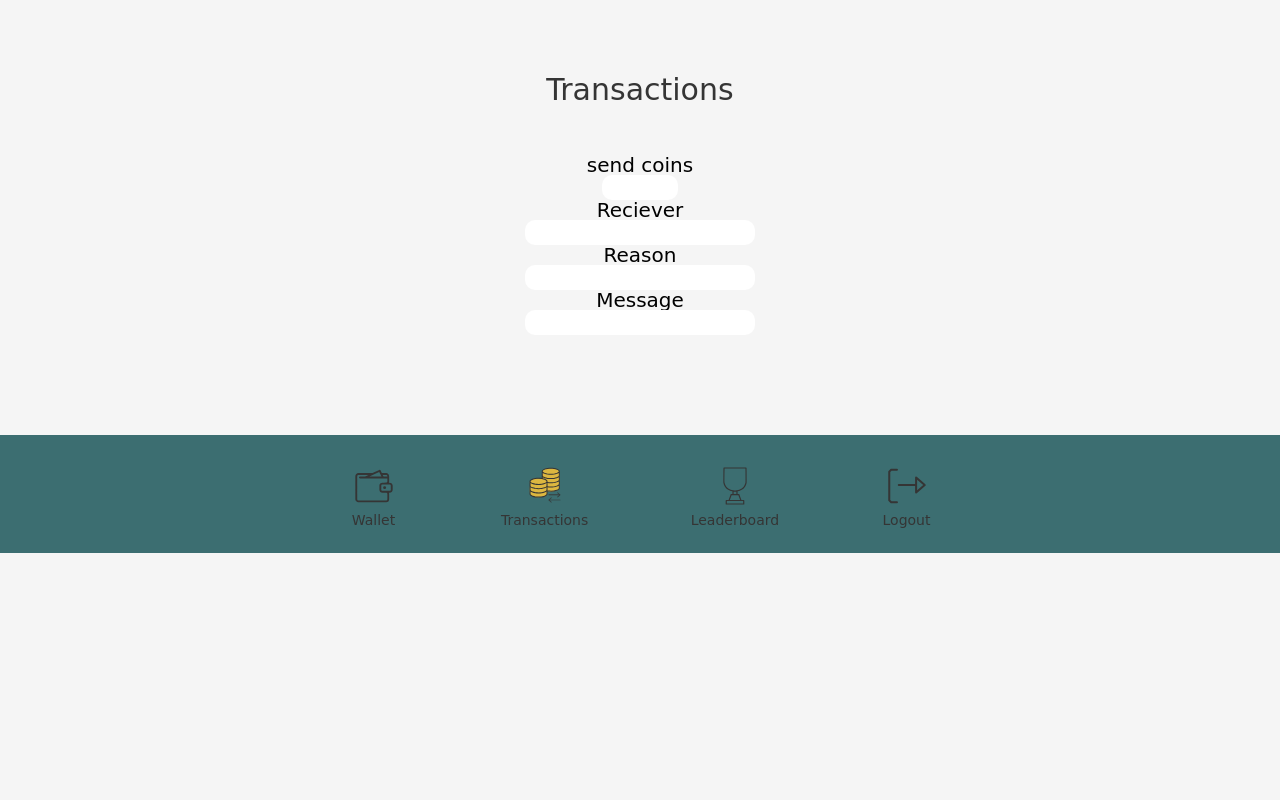
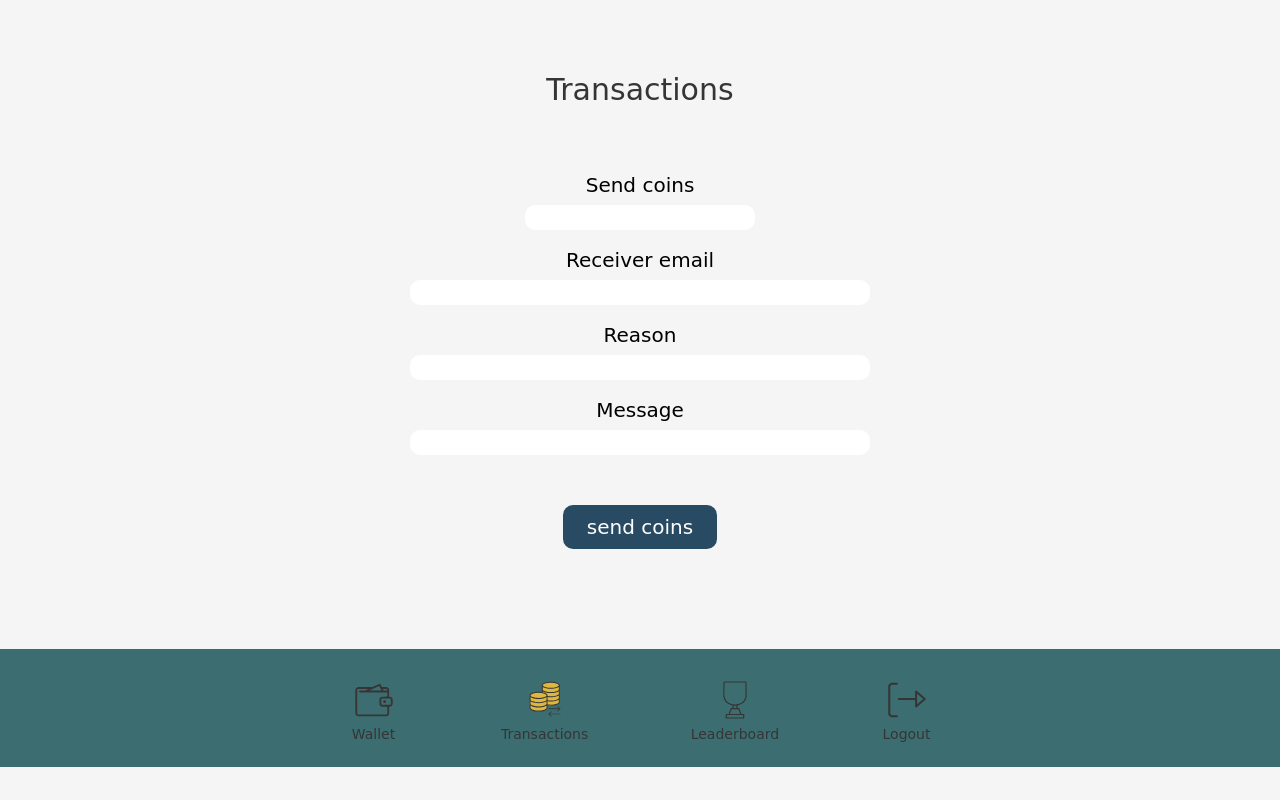
Before and after one commit to jonathanverhaegen/imdcurrency, a Node server app: page /transfers.html in a window 1280 px wide. Run offline with Node 20, Linux system fonts and the light colour scheme; data that the repository does not hold is empty; some libraries are stand-ins or nearby versions.

Commit message:
user can now transfer coins via the receiver mail

```diff
--- a/public/index.html
+++ b/public/index.html
@@ -16,7 +16,7 @@
         <h2 class="intertitle">Current balance</h2>
 
         <p class="userAmount">120</p>
-        <a class="btn btn--send" href="" >Send coins</a>
+        <a class="btn btn--send" href="transfers.html" >Send coins</a>
     </div>
 
 
--- a/public/javascripts/app.js
+++ b/public/javascripts/app.js
@@ -20,116 +20,116 @@
 
 
 
-// //transfers ophalen
-// fetch('http://localhost:3000/api/v1/transfers', {
-//     "headers": {
-//         'Authorization': 'Bearer ' + localStorage.getItem('token')
-//     }
-// }).then(result => {
-//     return result.json();
-// }).then(json => {
-//     // console.log(json);
+//transfers ophalen
+fetch('http://localhost:3000/api/v1/transfers', {
+    "headers": {
+        'Authorization': 'Bearer ' + localStorage.getItem('token')
+    }
+}).then(result => {
+    return result.json();
+}).then(json => {
+    // console.log(json);
 
-//     let transfers = json.data.transfers;
-//     let userId = json.user;
+    let transfers = json.data.transfers;
+    let userId = json.user;
 
-//     //lopen over de transfers
-//     transfers.forEach((transfer) => {
-//         let amount = transfer.amount;
-//         let senderId = transfer.senderId;
-//         let receiverId = transfer.receiverId;
+    //lopen over de transfers
+    transfers.forEach((transfer) => {
+        let amount = transfer.amount;
+        let senderId = transfer.senderId;
+        let receiverId = transfer.receiverId;
 
-//         let recentList = document.querySelector(".recent__list");
+        let recentList = document.querySelector(".recent__list");
 
-//         //checken of het verstuurd is of ontvangen
-//         if(senderId === userId){
-//             //verstuurd dus moet de tekst in roodz
+        //checken of het verstuurd is of ontvangen
+        if(senderId === userId){
+            //verstuurd dus moet de tekst in roodz
 
-//             let recent = document.createElement('li');
-//             let recentAmount = document.createElement('p');
-//             let recentName = document.createElement('p');
+            let recent = document.createElement('li');
+            let recentAmount = document.createElement('p');
+            let recentName = document.createElement('p');
 
-//             recent.className = "recent";
-//             recentAmount.className = "recent__amount";
-//             recentName.className = "recent__name";
+            recent.className = "recent";
+            recentAmount.className = "recent__amount";
+            recentName.className = "recent__name";
 
-//             recentList.appendChild(recent);
-//             recent.appendChild(recentName);
-//             recent.append(recentAmount);
+            recentList.appendChild(recent);
+            recent.appendChild(recentName);
+            recent.append(recentAmount);
 
-//             //naam van de reciever gaan halen en invullen
+            //naam van de reciever gaan halen en invullen
 
-//                 fetch('http://localhost:3000/api/v1/users/' + receiverId, {
-//                 "headers": {
-//                     'Authorization': 'Bearer ' + localStorage.getItem('token')
-//                 }
-//                 }).then(result => {
-//                     return result.json();
-//                 }).then(json => {
-//                     console.log(json);
-//                    let firstName = json.user.firstname;
-//                    recentName.innerHTML = firstName;
-//                 }).catch(error => {
+                fetch('http://localhost:3000/api/v1/users/' + receiverId, {
+                "headers": {
+                    'Authorization': 'Bearer ' + localStorage.getItem('token')
+                }
+                }).then(result => {
+                    return result.json();
+                }).then(json => {
+                    console.log(json);
+                   let firstName = json.user.firstname;
+                   recentName.innerHTML = firstName;
+                }).catch(error => {
 
-//                     console.log(error)
+                    console.log(error)
 
-//                 })
+                })
 
 
 
-//             //amount invullen en inkleuren
-//             recentAmount.innerHTML = "-" + amount;
-//             recentAmount.style.color = "#C83E4D"
+            //amount invullen en inkleuren
+            recentAmount.innerHTML = "-" + amount;
+            recentAmount.style.color = "#C83E4D"
 
 
-//         }
+        }
 
-//         if(receiverId === userId){
-//             let recent = document.createElement('li');
-//             let recentAmount = document.createElement('p');
-//             let recentName = document.createElement('p');
+        if(receiverId === userId){
+            let recent = document.createElement('li');
+            let recentAmount = document.createElement('p');
+            let recentName = document.createElement('p');
 
-//             recent.className = "recent";
-//             recentAmount.className = "recent__amount";
-//             recentName.className = "recent__name";
+            recent.className = "recent";
+            recentAmount.className = "recent__amount";
+            recentName.className = "recent__name";
 
-//             recentList.appendChild(recent);
-//             recent.appendChild(recentName);
-//             recent.append(recentAmount);
+            recentList.appendChild(recent);
+            recent.appendChild(recentName);
+            recent.append(recentAmount);
 
-//             //naam van de reciever gaan halen en invullen
+            //naam van de reciever gaan halen en invullen
 
-//                 fetch('http://localhost:3000/api/v1/users/' + senderId, {
-//                 "headers": {
-//                     'Authorization': 'Bearer ' + localStorage.getItem('token')
-//                 }
-//                 }).then(result => {
-//                     return result.json();
-//                 }).then(json => {
+                fetch('http://localhost:3000/api/v1/users/' + senderId, {
+                "headers": {
+                    'Authorization': 'Bearer ' + localStorage.getItem('token')
+                }
+                }).then(result => {
+                    return result.json();
+                }).then(json => {
 
-//                    let firstName = json.user.firstname;
-//                    recentName.innerHTML = firstName;
-//                 }).catch(error => {
+                   let firstName = json.user.firstname;
+                   recentName.innerHTML = firstName;
+                }).catch(error => {
 
-//                     console.log(error)
+                    console.log(error)
 
-//                 })
+                })
 
 
 
-//             //amount invullen en inkleuren
-//             recentAmount.innerHTML = amount;
-//         }
+            //amount invullen en inkleuren
+            recentAmount.innerHTML = amount;
+        }
 
 
 
-//     })
+    })
 
-// }).catch(error => {
+}).catch(error => {
 
-//     console.log(error)
+    console.log(error)
 
-// })
+})
 
 
 
--- /dev/null
+++ b/public/javascripts/transfer.js
@@ -0,0 +1,40 @@
+let sendBtn = document.querySelector('#sendCoins');
+
+sendBtn.addEventListener('click', (e) => {
+    e.preventDefault();
+
+    let amount = document.querySelector("#amount").value;
+    let receiver = document.querySelector("#receiver").value
+    let reason =  document.querySelector("#reason").value;
+    let message =  document.querySelector("#message").value;
+
+    if(amount > 0){
+
+        fetch('http://localhost:3000/api/v1/transfers', {
+        method: 'post',
+        headers: {
+            'Content-Type': 'application/json',
+            'Authorization': 'Bearer ' + localStorage.getItem('token')
+        },
+        body: JSON.stringify({
+            "receiverMail": receiver,
+            "amount": amount,
+            "reason": reason,
+            "text": message
+        })
+        }).then(result =>{
+            return result.json();
+        }).then(json => {
+
+        })
+
+
+    }else{
+        let feedback = document.querySelector(".alert");
+                feedback.textContent = "please enter a valid number that is higher than 0";
+                feedback.classList.remove("hidden");
+    }
+
+
+
+})
--- a/public/stylesheets/style.css
+++ b/public/stylesheets/style.css
@@ -108,8 +108,7 @@ footer {
   width: 50px;
 }
 
-.sendCoins {
-  margin-top: 50px;
+.transfer {
   width: 60%;
   margin-left: auto;
   margin-right: auto;
@@ -117,24 +116,31 @@ footer {
   flex-direction: column;
 }
 
-.sendCoins__label {
+.transfer__label {
   text-align: center;
   font-family: "Comfortaa", cursive;
   font-size: 20px;
+  margin-top: 20px;
+  padding-bottom: 10px;
 }
 
-.sendCoins__input {
+.transfer__input {
   border: none;
   font-size: 20px;
   color: #353535;
   border-radius: 10px;
-  width: 30%;
+  width: 60%;
   margin-left: auto;
   margin-right: auto;
 }
 
-.sendCoins__input--amount {
-  width: 10%;
+.transfer__input--amount {
+  width: 30%;
+}
+
+.transfer__btn {
+  margin-top: 50px;
+  display: flex;
 }
 
 * {
@@ -143,6 +149,10 @@ footer {
 
 body {
   background-color: #F5F5F5;
+}
+
+.container {
+  margin-top: 50px;
 }
 
 .title {
--- a/public/transfers.html
+++ b/public/transfers.html
@@ -12,20 +12,34 @@
 
     <h1 class="title" >Transactions</h1>
 
-    <div class="sendCoins">
+    <div class="alert hidden">
+        Here is some feedback
+    </div>
+
+    <div class="container">
+
+        <form class="transfer" action="">
+
+            <label class="transfer__label" for="amount">Send coins</label>
+            <input type="number" class="transfer__input transfer__input--amount" id="amount" name="amount">
+
+            <label class="transfer__label" for="receiver">Receiver email</label>
+            <input type="text" class="transfer__input" id="receiver" name="receiver">
+
+            <label class="transfer__label" for="reason">Reason</label>
+            <input type="text" class="transfer__input" id="reason" name="reason">
+
+            <label class="transfer__label" for="message">Message</label>
+            <input type="text" class="transfer__input" id="message" name="message">
+
+            <span class="transfer__btn">
+                <a class="btn" href="" id="sendCoins">send coins</a>
+            </span>
 
 
-            <label class="sendCoins__label" for="amount">send coins</label>
-            <input type="text" class="sendCoins__input sendCoins__input--amount" id="amount" name="amount">
+        </form>
 
-            <label class="sendCoins__label" for="reciever">Reciever</label>
-            <input type="text" class="sendCoins__input" id="reciever" name="reciever">
 
-            <label class="sendCoins__label" for="reason">Reason</label>
-            <input type="text" class="sendCoins__input" id="reason" name="reason">
-
-            <label class="sendCoins__label" for="message">Message</label>
-            <input type="text" class="sendCoins__input" id="message" name="message">
 
 
 
@@ -63,6 +77,6 @@
 
 </footer>
 
-<script src="javascripts/app.js"></script>
+<script src="javascripts/transfer.js"></script>
 </body>
 </html>
--- /dev/null
+++ b/src/_spacing.scss
@@ -0,0 +1,5 @@
+$small: 10px;
+$med: 15px;
+$lg: 20px;
+$xl:50px;
+$xxl:10px;
--- a/src/app.scss
+++ b/src/app.scss
@@ -1,7 +1,7 @@
 @import 'components/form.scss';
 @import 'components/buttons';
 @import 'components/footer';
-@import 'components/sendCoins';
+@import 'components/transfer';
 @import './colors';
 
 *{
@@ -11,6 +11,10 @@
 
 body{
     background-color: $cultured;
+}
+
+.container{
+    margin-top:50px;
 }
 
 .title{
--- a/src/components/_buttons.scss
+++ b/src/components/_buttons.scss
@@ -10,10 +10,10 @@
     border-radius: 10px;
     padding:12px 24px 12px 24px;
     text-decoration:none;
-
     margin-left:auto;
     margin-right:auto;
     text-align: center;
+
 }
 
 .btn--form{
```
Also changed, not shown: src/components/_transfer.scss (renamed from src/components/_sendCoins.scss, +14 -7 lines), 1 other file.
